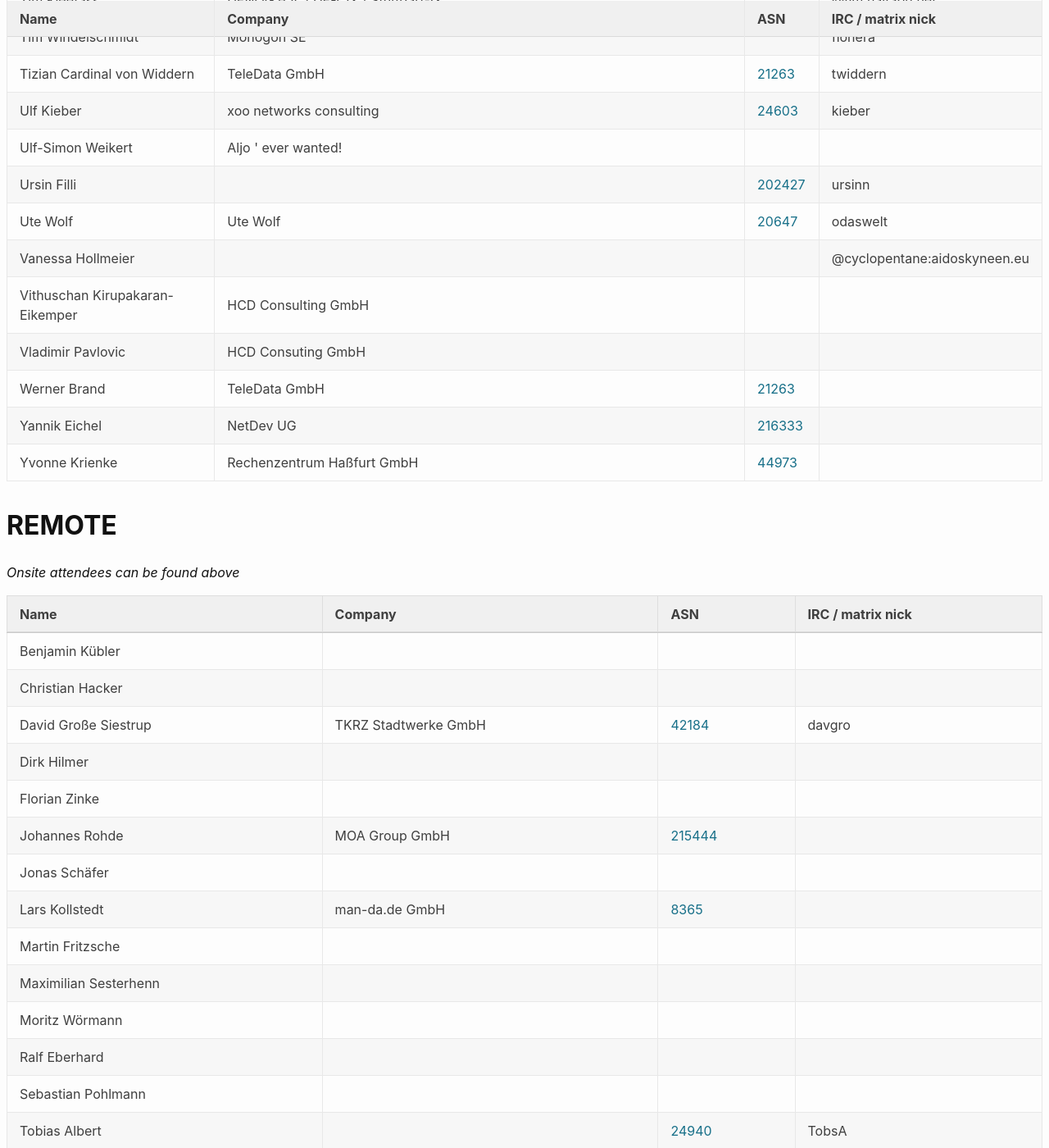
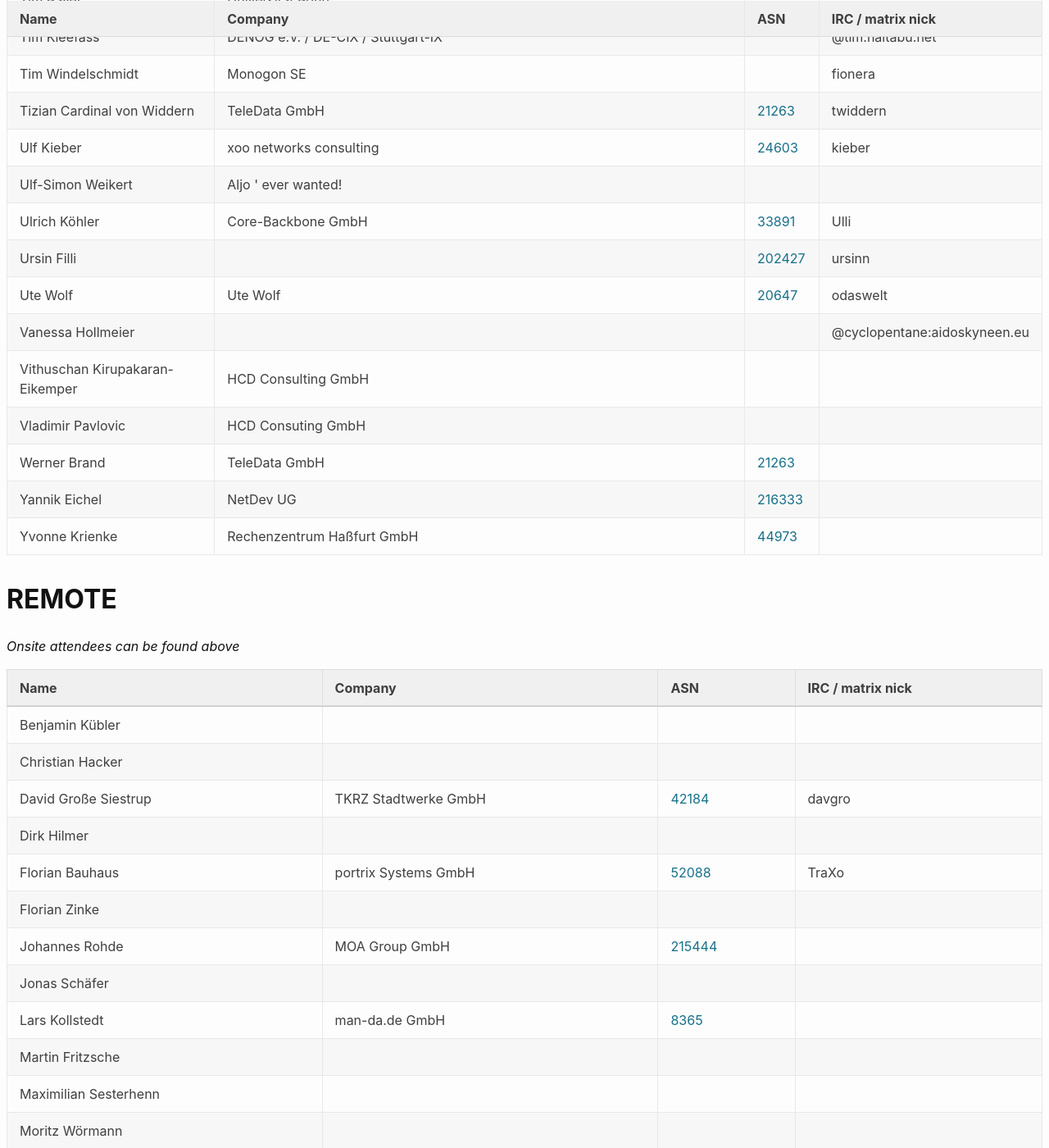
Before and after one commit to denog/pretix-attendeelist, a Jekyll site: the page built from denog17/index.markdown, in a window 1280 px wide and 1400 px high, scrolled down 9493 px. Shown: the whole window at 82% size. Built offline with Jekyll 4.4.1, drawn with Linux system fonts in a browser that asks for light colours; some of the changed text lies outside the part shown.

Commit message:
Latest data: Thu Jul  3 08:11:52 UTC 2025

```diff
--- a/_data/attendees_denog17_online.json
+++ b/_data/attendees_denog17_online.json
@@ -22,6 +22,12 @@
     "company": null,
     "irc": null,
     "asn": null
+  },
+  {
+    "name": "Florian Bauhaus",
+    "company": "portrix Systems GmbH",
+    "irc": "TraXo",
+    "asn": "52088"
   },
   {
     "name": "Florian Zinke",
--- a/_data/attendees_denog17_onsite.json
+++ b/_data/attendees_denog17_onsite.json
@@ -124,6 +124,12 @@
     "company": "Inter.link",
     "irc": null,
     "asn": "5405"
+  },
+  {
+    "name": "Benedikt Heine",
+    "company": "3Q GmbH",
+    "irc": "bebehei",
+    "asn": "62359"
   },
   {
     "name": "Benedikt Merkl",
@@ -1266,6 +1272,12 @@
     "asn": null
   },
   {
+    "name": "Ulrich Köhler",
+    "company": "Core-Backbone GmbH",
+    "irc": "Ulli",
+    "asn": "33891"
+  },
+  {
     "name": "Ursin Filli",
     "company": null,
     "irc": "ursinn",
```
